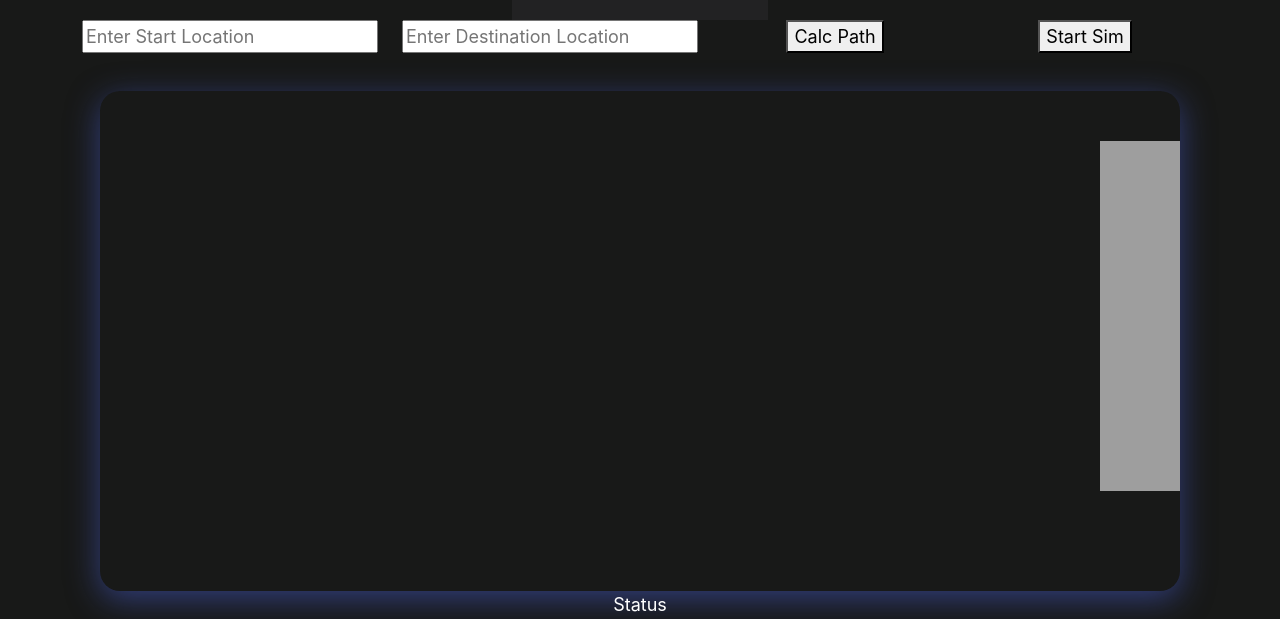
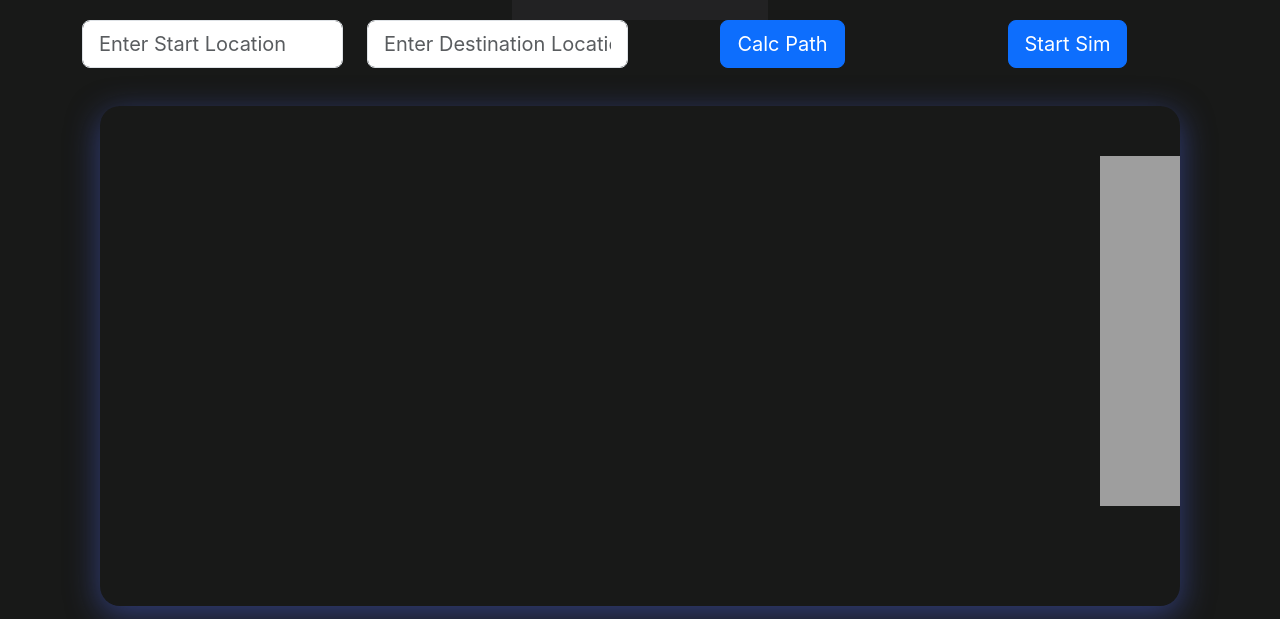
Before and after one commit to Amogh-Nivaskar/EV-Route-Planner, a plain HTML site: page index.html in a window 1280 px wide. Shown: the top 619 px of the page. Drawn offline with nearby package versions, Linux system fonts and the light colour scheme; some packages are replaced by stand-ins of ours; grey boxes are pictures that could not be loaded.

Commit message:
made some style changes to UI

```diff
--- a/getChargingStations.js
+++ b/getChargingStations.js
@@ -434,6 +434,7 @@ function initMap() {
 
       console.log(startStation);
       console.log(endStation);
+      status_p.style.color = "yellow";
       status_p.innerText = "Loading Path ...";
       getShortestPath(startStation, endStation);
 
@@ -605,7 +606,9 @@ function extractStations(results, status) {
 
   }else{
     alert("Can't Reach Destination");
-    status_p.innerText = "Can't Reach Destination";
+    status_p.style.color = 'red';
+    status_p.innerText = "Can't Reach Destination !!!";
+
   }
 }
 
@@ -676,13 +679,21 @@ function loopOverStations(srcStation){
             Promise.all(promises).then(function() {
               console.log(stepPoints);
               pathComputed = true;
-              status_p.innerText = "Path Computed";
+              status_p.style.color = "#00FF00";
+              status_p.innerText = "Path Computed !!!";
+              // hideSpinner()
+
 
           });
             // console.log(stepPoints)
 
             return;
           }
+
+        //   function hideSpinner() {
+        //     document.getElementById('spinner')
+        //             .style.display = 'none';
+        // }
 
           if (visited.size > LIMIT){
             console.log("----NOT REACHABLE----")
--- a/index.html
+++ b/index.html
@@ -37,7 +37,7 @@
           <!-- <input type="text" class="form-control" aria-label="Sizing example input" aria-describedby="inputGroup-sizing-default"> -->
           <input
       id="pac-start-loc"
-      class="controls"
+      class="controls form-control form-control-lg"
       type="text"
       placeholder="Enter Start Location"
     />
@@ -48,7 +48,7 @@
       <div class="col">
         <input
     id="pac-end-loc"
-    class="controls"
+    class="controls form-control form-control-lg"
     type="text"
     placeholder="Enter Destination Location"
   />
@@ -57,11 +57,11 @@
 
 
       <div class="col">
-        <button id="start-btn" type="button">Calc Path</button>
+        <button id="start-btn" class="btn btn-primary btn-lg" type="button">Calc Path</button>
       </div>
 
       <div class="col">
-        <button id="sim-btn" type="button">Start Sim</button>
+        <button id="sim-btn" class="btn btn-primary btn-lg" type="button">Start Sim</button>
       </div>
 
     </div>
@@ -79,7 +79,13 @@
     </div>
 
 
-      <p id="status-p">Status</p>
+      <p id="status-p" class="h2">Status</p>
+
+      <!-- <div class="d-flex justify-content-center">
+      <div id="spinner" class="spinner-border m-3" role="status">
+        <span class="sr-only"></span>
+      </div>
+      </div> -->
 
 
 
--- a/style.css
+++ b/style.css
@@ -78,6 +78,18 @@ header{
 #info {
     color:#ededed;
     margin-top: 2%;
+
+}
+
+#status-p {
+    text-align: center;
+    padding-top: 20px;
+    /* font-size: 25px; */
+    color: white;
+}
+
+#spinner {
+    color: white;
 }
 
 #map {
```
